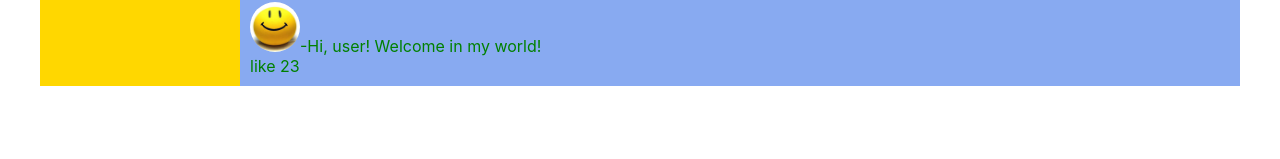
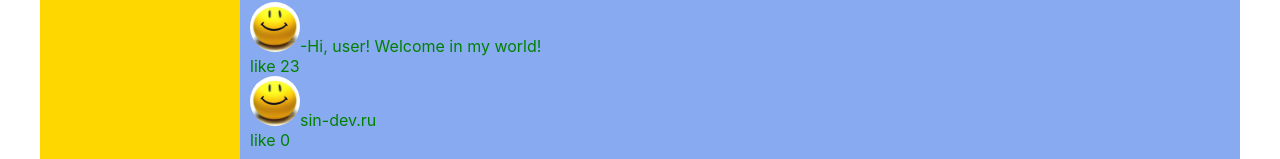
Before and after one commit to maximusigor/React, a React (Create React App) app: page /profile in a window 1280 px wide. Shown: the part 638-797 px from the top of the page. Built offline with nearby package versions, Linux system fonts and the light colour scheme.

Commit message:
created new variable

```diff
--- a/src/components/Profile/MyPosts/MyPosts.jsx
+++ b/src/components/Profile/MyPosts/MyPosts.jsx
@@ -6,15 +6,22 @@
 
     let postsElements = props.posts.map(p => <Post message={p.message} likesCount={p.likesCount} />);
 
+    let newPostElement = React.createRef();
+
+    let addPost = () => {
+       let text = newPostElement.current.value;
+           alert(text);
+    };
+
     return (
         <div className={s.postsBlock}>
             <h3>My posts</h3>
             <div>
                 <div>
-                    <textarea></textarea>
+                    <textarea ref={newPostElement}></textarea>
                 </div>
                 <div>
-                    <button>Add post</button>
+                    <button onClick={ addPost }>Add post</button>
                 </div>
             </div>
             <div className={s.posts}>
--- a/src/index.js
+++ b/src/index.js
@@ -5,6 +5,9 @@
 import * as serviceWorker from './serviceWorker';
 import {BrowserRouter} from 'react-router-dom';
 import state from './redux/state';
+import {addPost} from './redux/state';
+
+addPost('sin-dev.ru');
 
 ReactDOM.render(
     <BrowserRouter>
--- a/src/redux/state.js
+++ b/src/redux/state.js
@@ -31,4 +31,13 @@
     }
 };
 
+export let addPost = (postMessage) => {
+    let newPost = {
+        id: 5,
+        message: postMessage,
+        likesCount: 0
+    };
+    state.profilePage.posts.push(newPost);
+}
+
 export default state;
```
